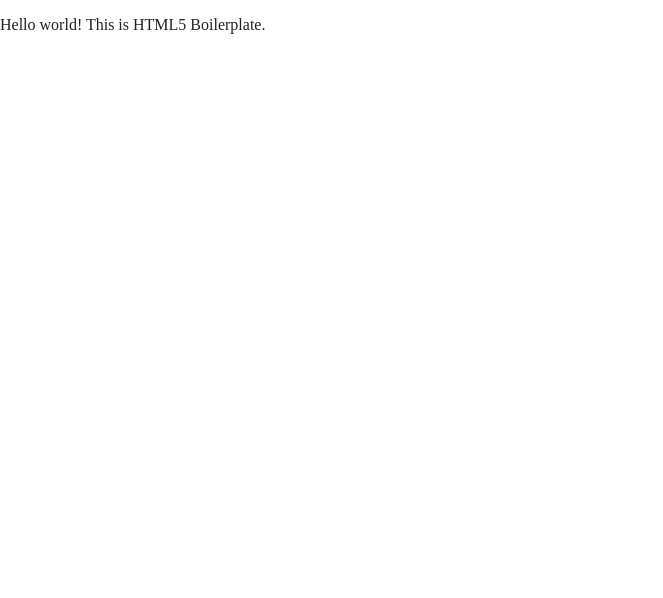
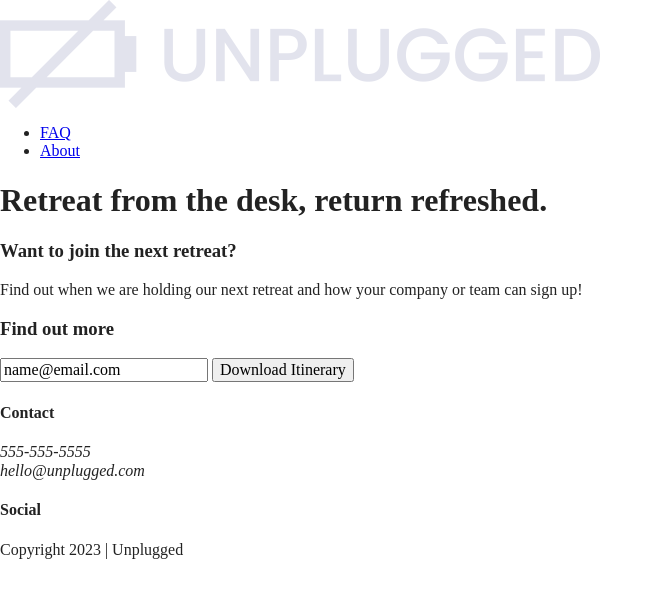
Before and after one commit to Sarah-Thomas-992/206-unplugged, a website built with Parcel: page index.html in a window 1280 px wide. Shown: the whole page, without its empty margins (0-663 px from the left). Built offline with nearby package versions, Linux system fonts and the light colour scheme.

Commit message:
Added half the HTML shell for home page

```diff
--- a/index.html
+++ b/index.html
@@ -1,9 +1,9 @@
 <!doctype html>
-<html class="no-js" lang="">
+<html class="no-js" lang="en">
 
 <head>
   <meta charset="utf-8">
-  <title></title>
+  <title>Unplugged Retreat</title>
   <meta name="description" content="">
   <meta name="viewport" content="width=device-width, initial-scale=1">
 
@@ -23,9 +23,77 @@
 </head>
 
 <body>
+  <header>
+    <div class="content-wrapper">
+      <a href="#">
+        <img src="unpluggedlogo.png" alt="unplugged logo">
+      </a>
+      <div class="header-divider"></div>
+      <nav>
+        <ul>
+          <li><a href="faq/index.html">FAQ</a></li>
+          <li><a href="about/index.html">About</a></li>
+        </ul>
+      </nav>
+    </div>
+  </header>
 
-  <!-- Add your site or application content here -->
-  <p>Hello world! This is HTML5 Boilerplate.</p>
+  <main>
+
+    <section class="hero-area">
+      <div class="content-wrapper">
+        <h1>Retreat from the desk, return refreshed.</h1>
+      </div>
+    </section>
+
+    <aside>
+      <div class="content-wrapper">
+        <div class="form-description">
+          <h3>Want to join the next retreat?</h3>
+          <p>Find out when we are holding our next retreat and how your company or team can sign up!</p>
+        </div>
+        <div class="form">
+          <h3>Find out more</h3>
+          <input type="text" name="name" value="name@email.com">
+          <input type="button" value="Download Itinerary">
+        </div>
+      </div>
+    </aside>
+
+  </main>
+
+
+  <footer>
+    <div class="content-wrapper">
+      <div class="footer-content">
+        <div class="contact">
+          <h4>Contact</h4>
+          <address>
+            <p>555-555-5555<br>
+              hello@unplugged.com</p>
+          </address>
+        </div>
+        <div class="social">
+          <h4>Social</h4>
+          <div class="social-icons">
+            <p>
+              <a href="https://www.facebook.com/" target="_blank"></a>
+            </p>
+            <p>
+              <a href="https://twitter.com/" target="_blank"></a>
+            </p>
+            <p>
+              <a href="https://www.instagram.com/" target="_blank"></a>
+            </p>
+          </div>
+        </div>
+      </div>
+    </div>
+    <div class="copyright">
+      <p>Copyright 2023 | Unplugged</p>
+    </div>
+  </footer>
+
   <script src="js/vendor/modernizr-3.11.2.min.js"></script>
   <script src="js/plugins.js"></script>
   <script src="js/main.js"></script>
```
